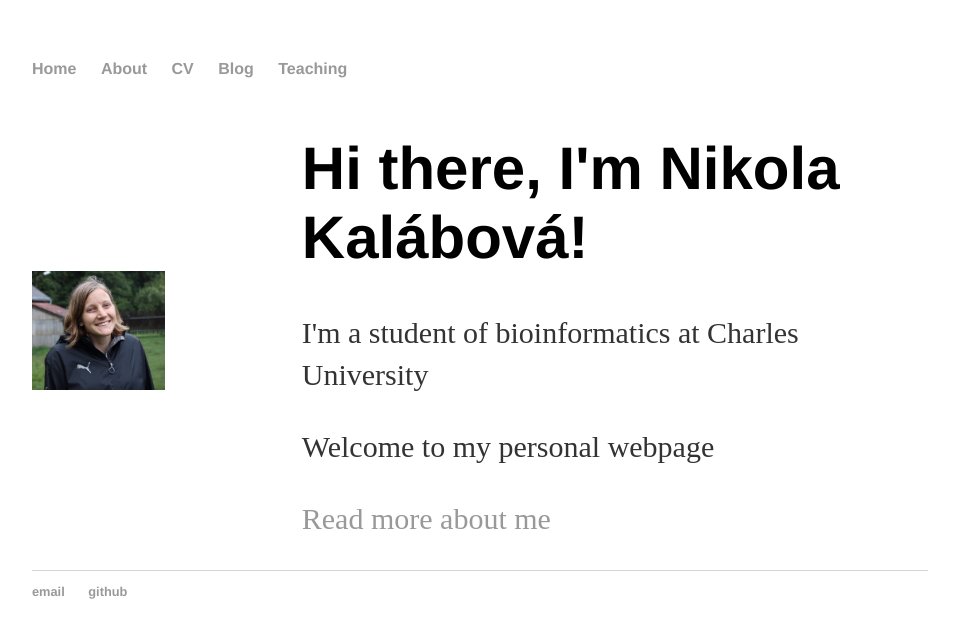
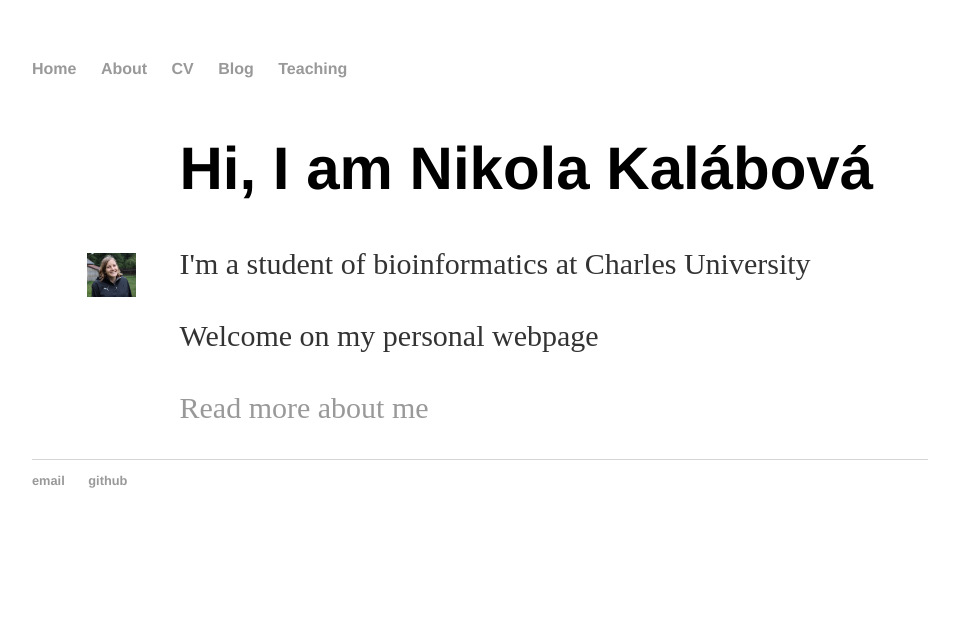
Before and after one commit to lavakin/lavakin.github.io, a Jekyll site: the page built from index.html, in a window 1280 px wide. Shown: the top 638 px of the page, without its empty margins (160-1119 px from the left). Built offline with Jekyll 4.4.1, drawn with Linux system fonts in a browser that asks for light colours.

Commit message:
Update index.html

```diff
--- a/index.html
+++ b/index.html
@@ -12,10 +12,10 @@ title: Nikola Kalábová, Personal Webpage
         justify-content: center
       }
       img {
-        max-width: 50%
+        max-width: 55%
       }
       .image {
-        flex-basis: 40%
+        flex-basis: 10%
       }
       .text {
         font-size: 20px;
@@ -29,9 +29,9 @@ title: Nikola Kalábová, Personal Webpage
         <img src="/assets/images/profile_image.jpeg">
       </div>
       <div class="text">
-        <h1>Hi there, I'm Nikola Kalábová!</h1>
+        <h1>Hi, I am Nikola Kalábová</h1>
 	<p>I'm a student of bioinformatics at Charles University</p>
-	<p>Welcome to my personal webpage</p>
+	<p>Welcome on my personal webpage</p>
 	<p><a href="/about">Read more about me</a></p>
       </div>
     </div>
```
